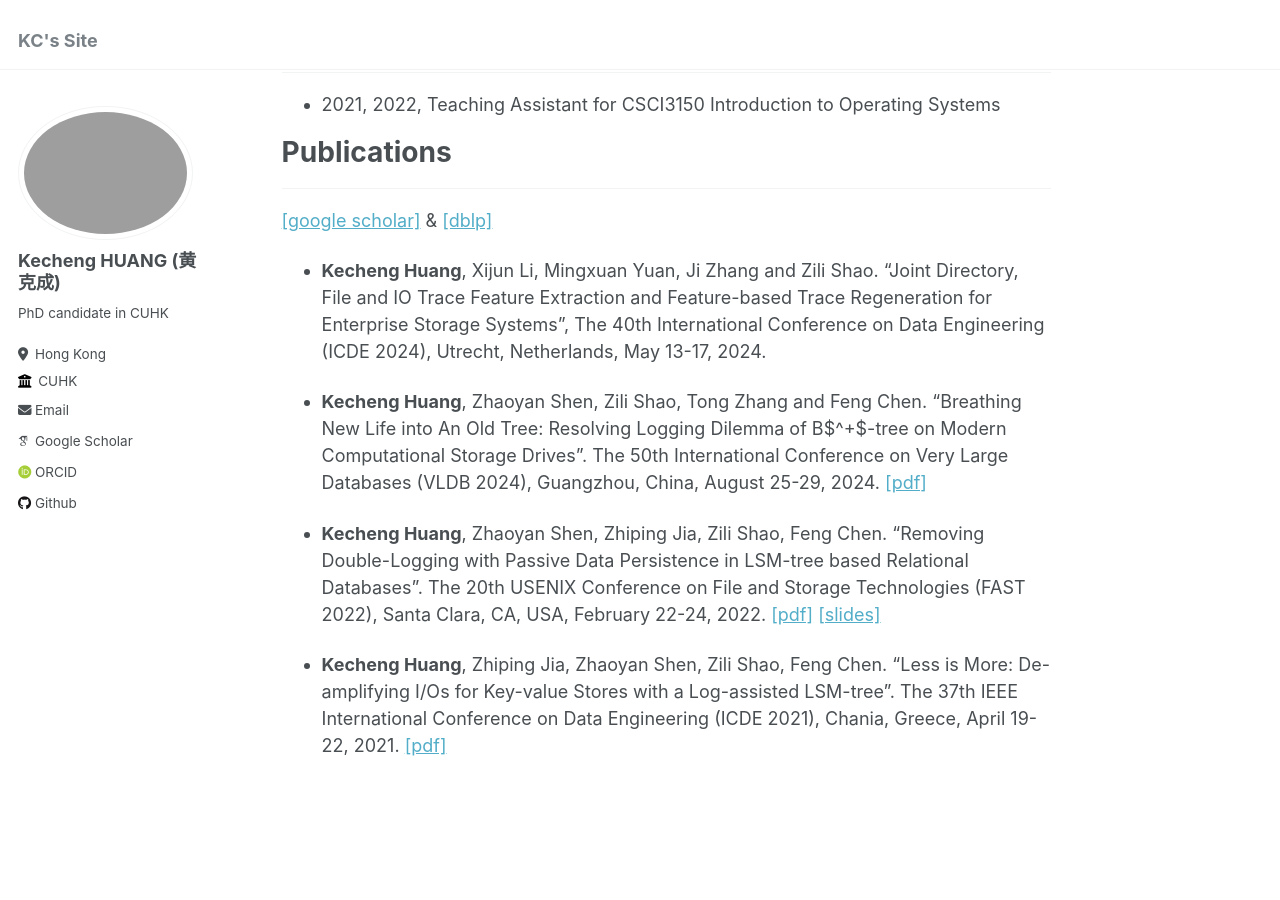
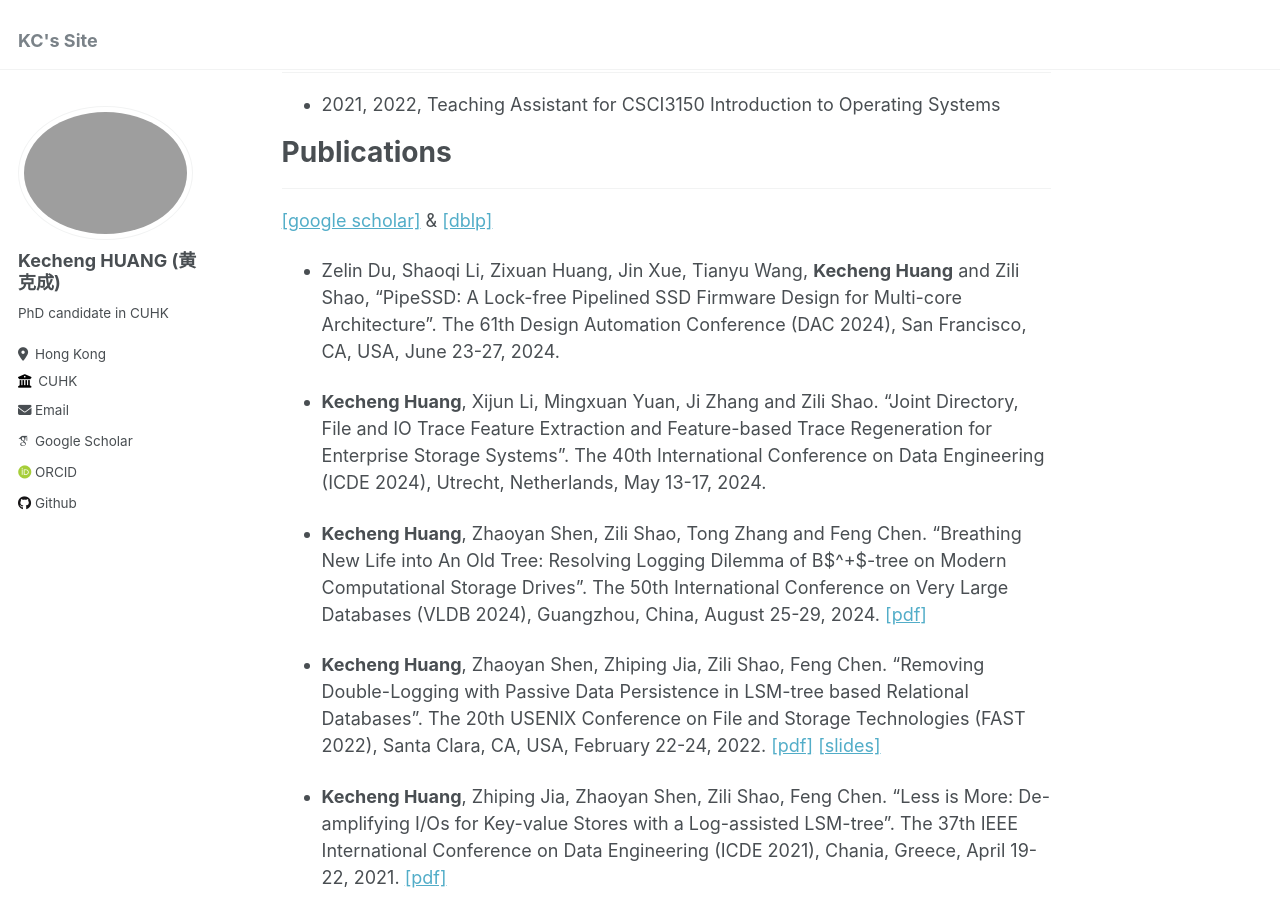
Before and after one commit to ericaloha/ericaloha.github.io, a Jekyll site: the page built from _pages/about.md, in a window 1280 px wide and 900 px high, scrolled down 572 px. Built offline with Jekyll 4.4.1, drawn with Linux system fonts in a browser that asks for light colours; some web fonts are replaced.

Commit message:
Update about.md

```diff
--- a/_pages/about.md
+++ b/_pages/about.md
@@ -36,7 +36,9 @@ I am Kecheng HUANG, a third-year PhD candidate at the Chinese University of Hong
 [[google scholar]](https://scholar.google.com/citations?user=rPhW368AAAAJ&hl)  & [[dblp]](https://dblp.org/pid/295/7080.html)
 
 
-- **Kecheng Huang**, Xijun Li, Mingxuan Yuan, Ji Zhang and Zili Shao. "Joint Directory, File and IO Trace Feature Extraction and Feature-based Trace Regeneration for Enterprise Storage Systems", The 40th International Conference on Data Engineering (ICDE 2024), Utrecht, Netherlands, May 13-17, 2024.
+- Zelin Du, Shaoqi Li, Zixuan Huang, Jin Xue, Tianyu Wang, **Kecheng Huang** and Zili Shao, "PipeSSD: A Lock-free Pipelined SSD Firmware Design for Multi-core Architecture". The 61th Design Automation Conference (DAC 2024), San Francisco, CA, USA, June 23-27, 2024.
+
+- **Kecheng Huang**, Xijun Li, Mingxuan Yuan, Ji Zhang and Zili Shao. "Joint Directory, File and IO Trace Feature Extraction and Feature-based Trace Regeneration for Enterprise Storage Systems". The 40th International Conference on Data Engineering (ICDE 2024), Utrecht, Netherlands, May 13-17, 2024.
 
 - **Kecheng Huang**, Zhaoyan Shen, Zili Shao, Tong Zhang and Feng Chen. "Breathing New Life into An Old Tree: Resolving Logging Dilemma of B$^+$-tree on Modern Computational Storage Drives". The 50th International Conference on Very Large Databases (VLDB 2024), Guangzhou, China, August 25-29, 2024. [[pdf]](https://www.vldb.org/pvldb/vol17/p134-huang.pdf)
 
```
